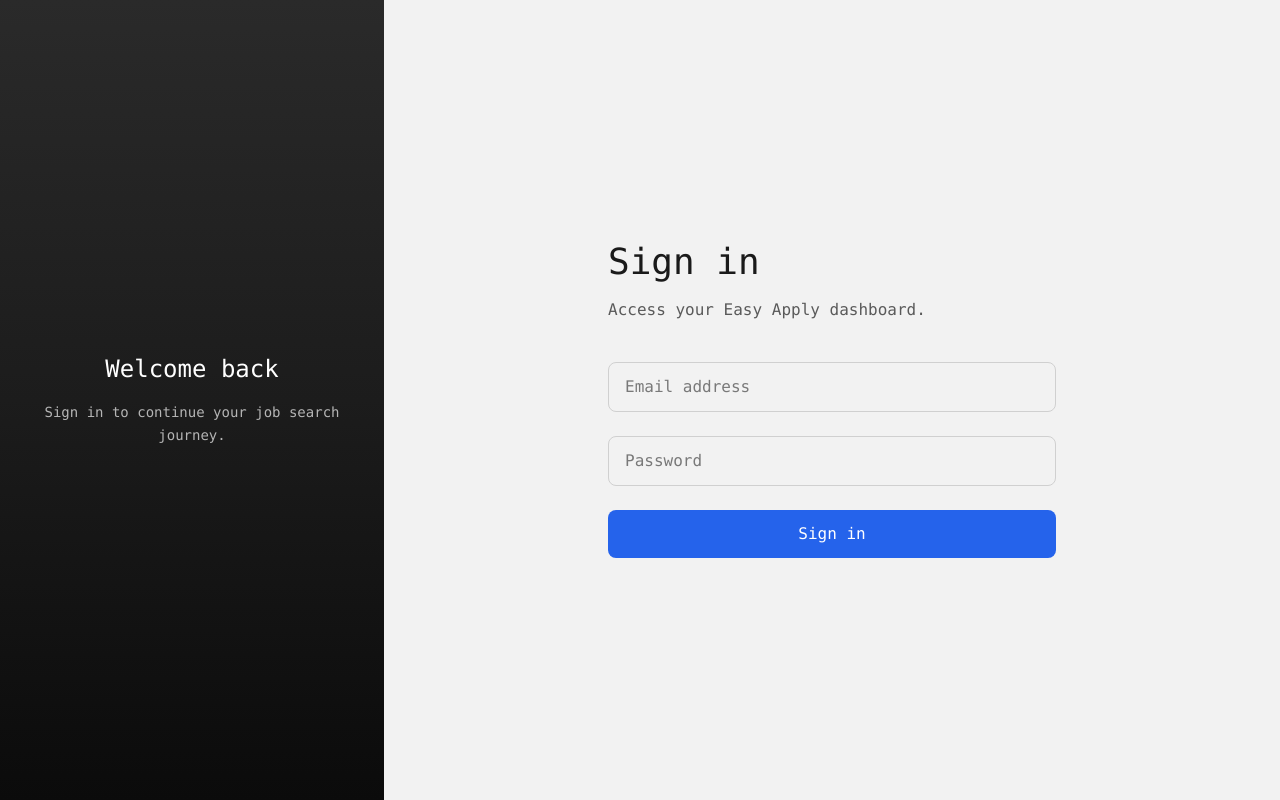
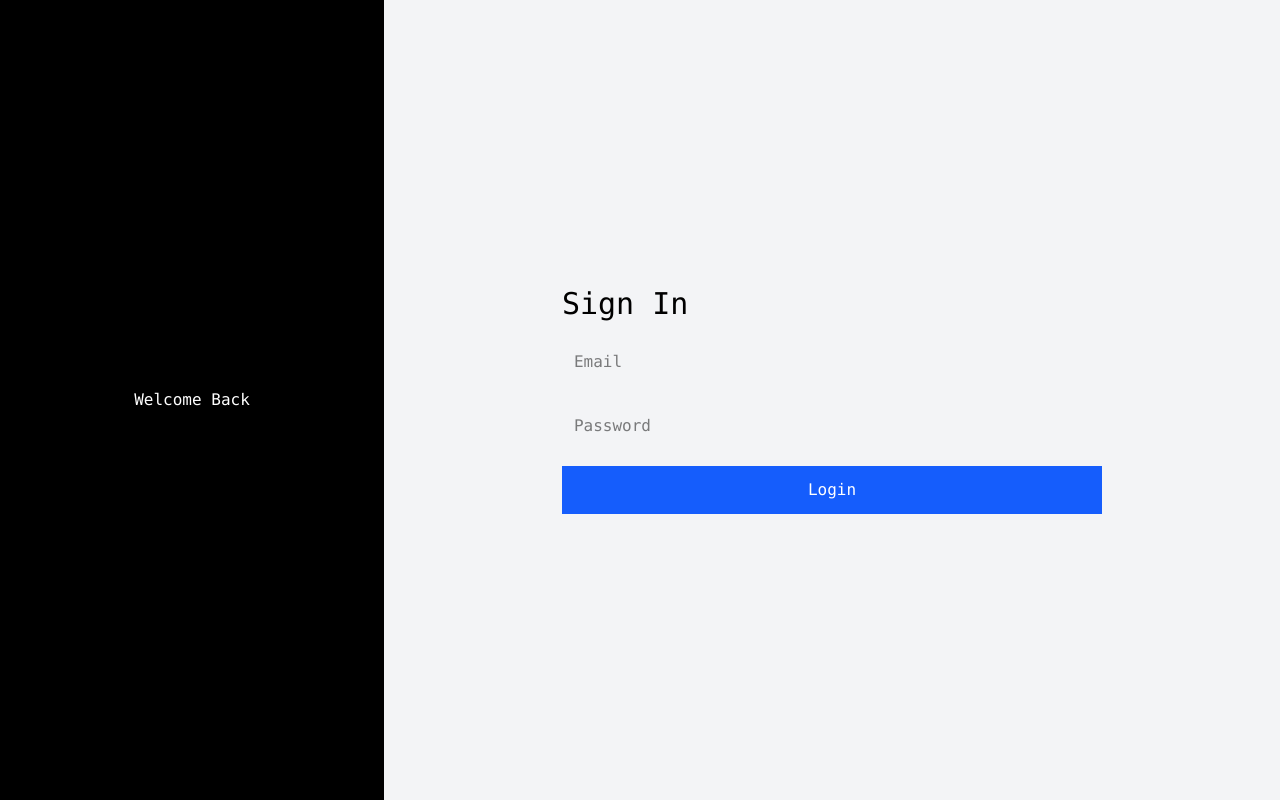
Before and after one commit to Anuradha-mattaparthi/EasyApply, a React (Vite) app: page /signin in a window 1280 px wide. Built offline with nearby package versions, Linux system fonts and the light colour scheme.

Commit message:
signin api connected

```diff
--- a/src/pages/Signin.jsx
+++ b/src/pages/Signin.jsx
@@ -1,54 +1,57 @@
-import React from "react";
+import React, { useState } from "react";
 
 export default function Signin() {
+  const [email, setEmail] = useState("");
+  const [password, setPassword] = useState("");
+  const [error, setError] = useState("");
+  const [loading, setLoading] = useState(false);
+
+  const handleSubmit = async e => {
+    e.preventDefault();
+    setLoading(true);
+    setError("");
+
+    try {
+      const res = await fetch("https://smartapply-7msy.onrender.com/api/auth/signin/", {
+        method: "POST",
+        headers: { "Content-Type": "application/json" },
+        body: JSON.stringify({ email, password })
+      });
+
+      const data = await res.json();
+      if (!res.ok) throw new Error("Invalid credentials");
+
+      localStorage.setItem("access", data.access);
+      localStorage.setItem("refresh", data.refresh);
+      window.location.href = "/dashboard";
+
+    } catch (err) {
+      setError(err.message);
+    } finally {
+      setLoading(false);
+    }
+  };
+
   return (
     <div className="min-h-screen grid md:grid-cols-10 font-mono">
-
-      {/* LEFT – 30% BLACK */}
-      <div className="md:col-span-3 bg-linear-to-b from-[#2A2A2A] via-[#1C1C1C] to-[#0B0B0B] text-white flex items-center justify-center px-6">
-        <div className="text-center max-w-xs">
-          <h2 className="text-2xl font-medium mb-4">
-            Welcome back
-          </h2>
-          <p className="text-[#B5B5B5] text-sm leading-relaxed">
-            Sign in to continue your job search journey.
-          </p>
-        </div>
+      <div className="md:col-span-3 bg-black text-white flex items-center justify-center">
+        Welcome Back
       </div>
 
-      {/* RIGHT – 70% GREY */}
-      <div className="md:col-span-7 bg-[#F2F2F2] flex items-center justify-center px-6">
-        <div className="max-w-md w-full">
-          <h1 className="text-4xl font-medium text-[#1A1A1A] mb-4">
-            Sign in
-          </h1>
-          <p className="text-[#5A5A5A] mb-10">
-            Access your Easy Apply dashboard.
-          </p>
+      <div className="md:col-span-7 bg-gray-100 flex items-center justify-center">
+        <form className="space-y-4" onSubmit={handleSubmit}>
+          <h1 className="text-3xl">Sign In</h1>
 
-          <form className="space-y-6">
-            <input
-              type="email"
-              placeholder="Email address"
-              className="w-full px-4 py-3 rounded-lg border border-[#D0D0D0] focus:outline-none focus:border-[#2563EB]"
-            />
+          {error && <p className="text-red-600">{error}</p>}
 
-            <input
-              type="password"
-              placeholder="Password"
-              className="w-full px-4 py-3 rounded-lg border border-[#D0D0D0] focus:outline-none focus:border-[#2563EB]"
-            />
+          <input type="email" placeholder="Email" onChange={e=>setEmail(e.target.value)} required className="w-full p-3"/>
+          <input type="password" placeholder="Password" onChange={e=>setPassword(e.target.value)} required className="w-full p-3"/>
 
-            <button
-              type="submit"
-              className="w-full bg-[#2563EB] text-white py-3 rounded-lg hover:bg-[#1D4ED8] transition"
-            >
-              Sign in
-            </button>
-          </form>
-        </div>
+          <button className="bg-blue-600 text-white p-3 w-full">
+            {loading ? "Signing in..." : "Login"}
+          </button>
+        </form>
       </div>
-
     </div>
   );
 }
```
